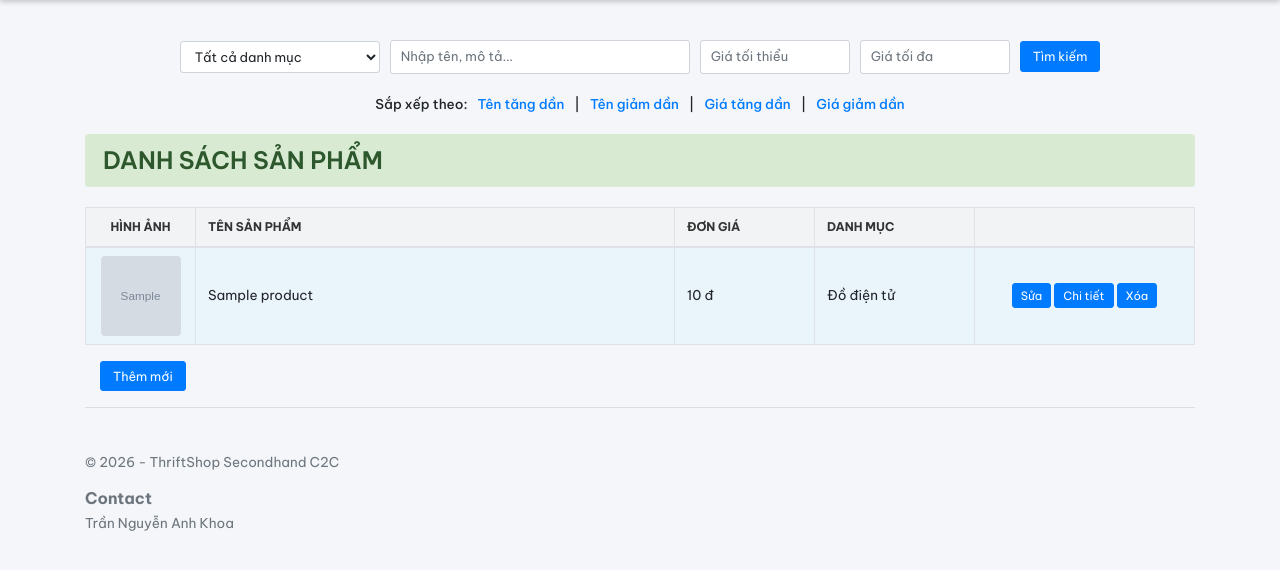
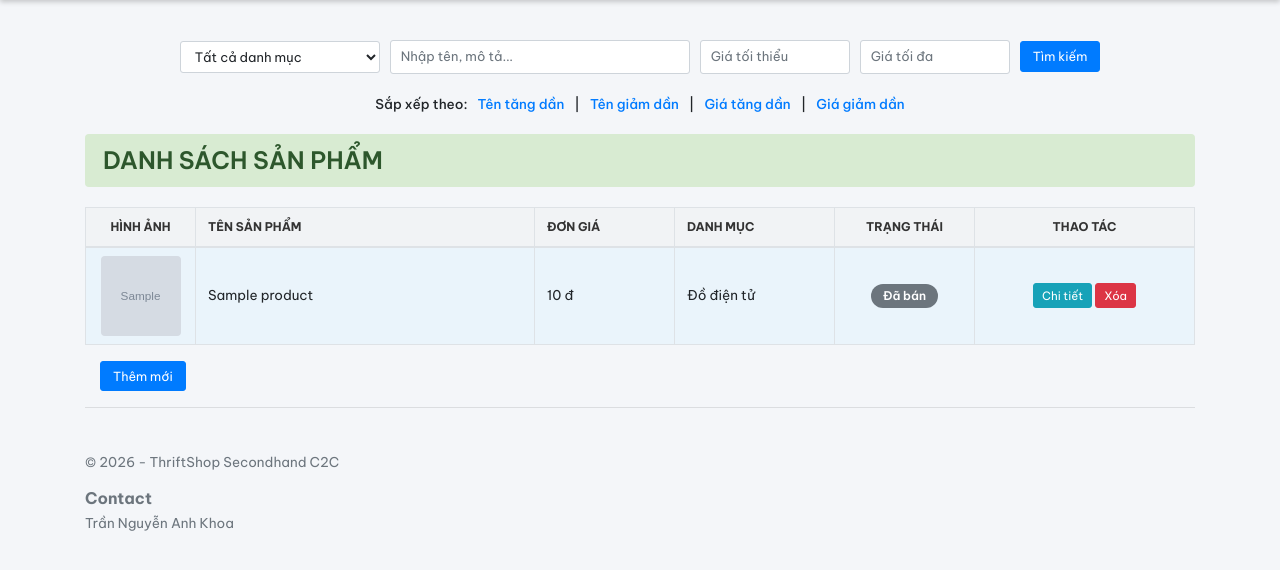
Before and after one commit to khoaphecan/ChoDoCu, an ASP.NET Core app: page /Admin/Products in a window 1280 px wide. Shown: the part 94-664 px from the top of the page. Run offline with ASP.NET Core 8, Linux system fonts and the light colour scheme; the visitor is signed in with stand-in values (Sample User, id 1); empty tables hold one stand-in row (values such as "Sample post"); grey boxes marked "Sample" are stand-in pictures; database files in the repository are not loaded.

Commit message:
feat(admin): add status column and hide edit button for sold products

```diff
--- a/Controllers/AdminController.cs
+++ b/Controllers/AdminController.cs
@@ -411,6 +411,14 @@ namespace ThriftShop.Controllers
         {
             var product = await _db.Products.IgnoreQueryFilters().FirstOrDefaultAsync(p => p.Id == id);
             if (product == null) return NotFound();
+
+            if (product.IsSold || product.Status == "sold" || product.Stock <= 0)
+            {
+                TempData["Error"] = "Sản phẩm đã bán, không thể chỉnh sửa!";
+                TempData["ErrorMessage"] = "Sản phẩm đã bán, không thể chỉnh sửa!";
+                return RedirectToAction(nameof(Products));
+            }
+
             ViewBag.Categories = _db.Categories.ToList();
             return View(product);
         }
@@ -420,10 +428,18 @@ namespace ThriftShop.Controllers
         [ValidateAntiForgeryToken]
         public async Task<IActionResult> EditProduct(Product product)
         {
+            var existing = await _db.Products.IgnoreQueryFilters().FirstOrDefaultAsync(p => p.Id == product.Id);
+            if (existing == null) return NotFound();
+
+            if (existing.IsSold || existing.Status == "sold" || existing.Stock <= 0)
+            {
+                TempData["Error"] = "Sản phẩm đã bán, không thể chỉnh sửa!";
+                TempData["ErrorMessage"] = "Sản phẩm đã bán, không thể chỉnh sửa!";
+                return RedirectToAction(nameof(Products));
+            }
+
             if (ModelState.IsValid)
             {
-                var existing = await _db.Products.IgnoreQueryFilters().FirstOrDefaultAsync(p => p.Id == product.Id);
-                if (existing == null) return NotFound();
 
                 existing.Name = product.Name;
                 existing.CategoryId = product.CategoryId;
--- a/Views/Admin/Products.cshtml
+++ b/Views/Admin/Products.cshtml
@@ -5,17 +5,17 @@
     var categories = ViewBag.Categories as IEnumerable<ThriftShop.Models.Category> ?? new List<ThriftShop.Models.Category>();
 }
 
-@if (TempData["ErrorMessage"] != null)
+@if (TempData["Error"] != null || TempData["ErrorMessage"] != null)
 {
     <div class="alert alert-danger alert-dismissible fade show mt-2" role="alert">
-        @TempData["ErrorMessage"]
+        @Html.Raw(TempData["Error"] ?? TempData["ErrorMessage"])
         <button type="button" class="close" data-dismiss="alert" aria-label="Close">&times;</button>
     </div>
 }
-@if (TempData["SuccessMessage"] != null)
+@if (TempData["Success"] != null || TempData["SuccessMessage"] != null)
 {
     <div class="alert alert-success alert-dismissible fade show mt-2" role="alert">
-        @TempData["SuccessMessage"]
+        @Html.Raw(TempData["Success"] ?? TempData["SuccessMessage"])
         <button type="button" class="close" data-dismiss="alert" aria-label="Close">&times;</button>
     </div>
 }
@@ -65,28 +65,50 @@
                 <th class="bg-success">Tên sản phẩm</th>
                 <th class="bg-success" style="width: 140px;">Đơn giá</th>
                 <th class="bg-success" style="width: 160px;">Danh mục</th>
-                <th class="bg-success text-center" style="width: 220px;"></th>
+                <th class="bg-success text-center" style="width: 140px;">TRẠNG THÁI</th>
+                <th class="bg-success text-center" style="width: 220px;">THAO TÁC</th>
             </tr>
         </thead>
         <tbody>
             @foreach (var product in Model)
             {
                 <tr>
-                    <td class="text-center p-2">
+                    <td class="text-center p-2 align-middle">
                         <img src="@product.DisplayImage"
                              style="height: 80px; width: 80px; object-fit: cover; border-radius: 4px;"
                              alt="@product.Name"
                              onerror="this.onerror=null; this.src='https://images.unsplash.com/photo-1523275335684-37898b6baf30?w=100';" />
                     </td>
-                    <td>
+                    <td class="align-middle">
                         @product.Name
                     </td>
-                    <td>@product.Price.ToString("N0") đ</td>
-                    <td>@(product.Category?.Name ?? product.CategoryName)</td>
-                    <td class="text-center text-nowrap">
-                        <a asp-action="EditProduct" asp-route-id="@product.Id" class="btn btn-primary btn-sm">Sửa</a>
-                        <a asp-action="ProductDetails" asp-route-id="@product.Id" class="btn btn-primary btn-sm">Chi tiết</a>
-                        <a asp-action="DeleteProduct" asp-route-id="@product.Id" class="btn btn-primary btn-sm">Xóa</a>
+                    <td class="align-middle">@product.Price.ToString("N0") đ</td>
+                    <td class="align-middle">@(product.Category?.Name ?? product.CategoryName)</td>
+                    <td class="text-center align-middle">
+                        @if (product.IsSold || product.Status == "sold" || product.Stock <= 0)
+                        {
+                            <span class="badge bg-secondary" style="background-color: #64748b; color: #fff; padding: 6px 12px; font-size: 12px; border-radius: 12px; font-weight: 600;">Đã bán</span>
+                        }
+                        else if (product.Status == "pending")
+                        {
+                            <span class="badge bg-warning text-dark" style="background-color: #f59e0b; color: #1e293b; padding: 6px 12px; font-size: 12px; border-radius: 12px; font-weight: 600;">Chờ duyệt</span>
+                        }
+                        else if (product.Status == "rejected")
+                        {
+                            <span class="badge bg-danger" style="background-color: #ef4444; color: #fff; padding: 6px 12px; font-size: 12px; border-radius: 12px; font-weight: 600;">Bị từ chối</span>
+                        }
+                        else
+                        {
+                            <span class="badge bg-success" style="background-color: #10b981; color: #fff; padding: 6px 12px; font-size: 12px; border-radius: 12px; font-weight: 600;">Đang bán</span>
+                        }
+                    </td>
+                    <td class="text-center text-nowrap align-middle">
+                        @if (!product.IsSold && product.Status != "sold" && product.Stock > 0)
+                        {
+                            <a asp-action="EditProduct" asp-route-id="@product.Id" class="btn btn-primary btn-sm">Sửa</a>
+                        }
+                        <a asp-action="ProductDetails" asp-route-id="@product.Id" class="btn btn-info btn-sm text-white">Chi tiết</a>
+                        <a asp-action="DeleteProduct" asp-route-id="@product.Id" class="btn btn-danger btn-sm" onclick="return confirm('Bạn có chắc muốn xóa sản phẩm này?');">Xóa</a>
                     </td>
                 </tr>
             }
```
Also changed, not shown: wwwroot/images/chat/chat_639304237617265651_a31f017ba55d4321ba1c6b1b16efd1ed.jpg (added), wwwroot/images/products/prod_639304237124168600_0c214097cd6c4babb79c5f4993863cae.webp (added), wwwroot/images/products/prod_639304237124178691_d2eb1f161e7a4b07ace916614b0b5762.jpg (added), wwwroot/images/products/prod_639304237124194034_6d683e688b574578acbe195343bb4408.png (added).
